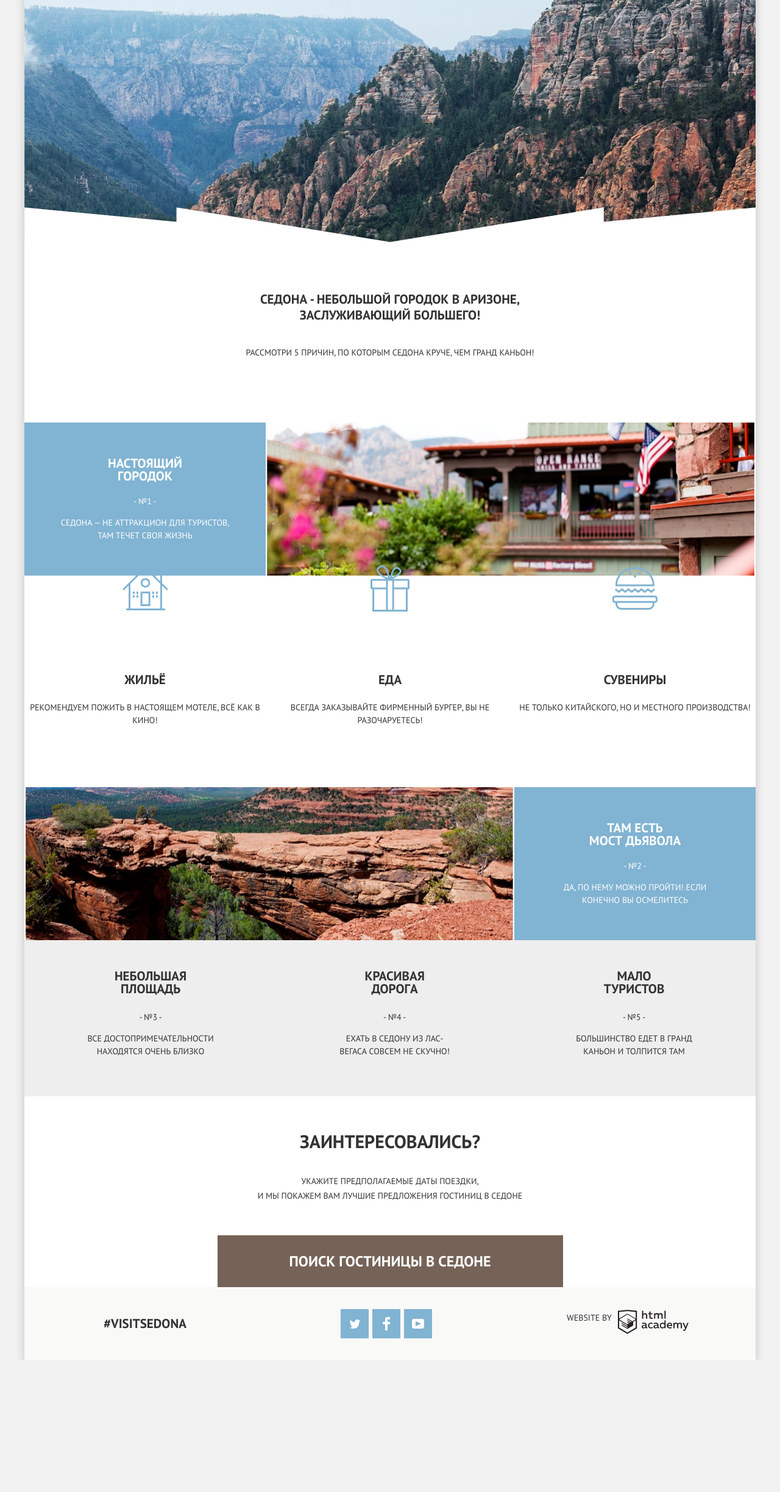
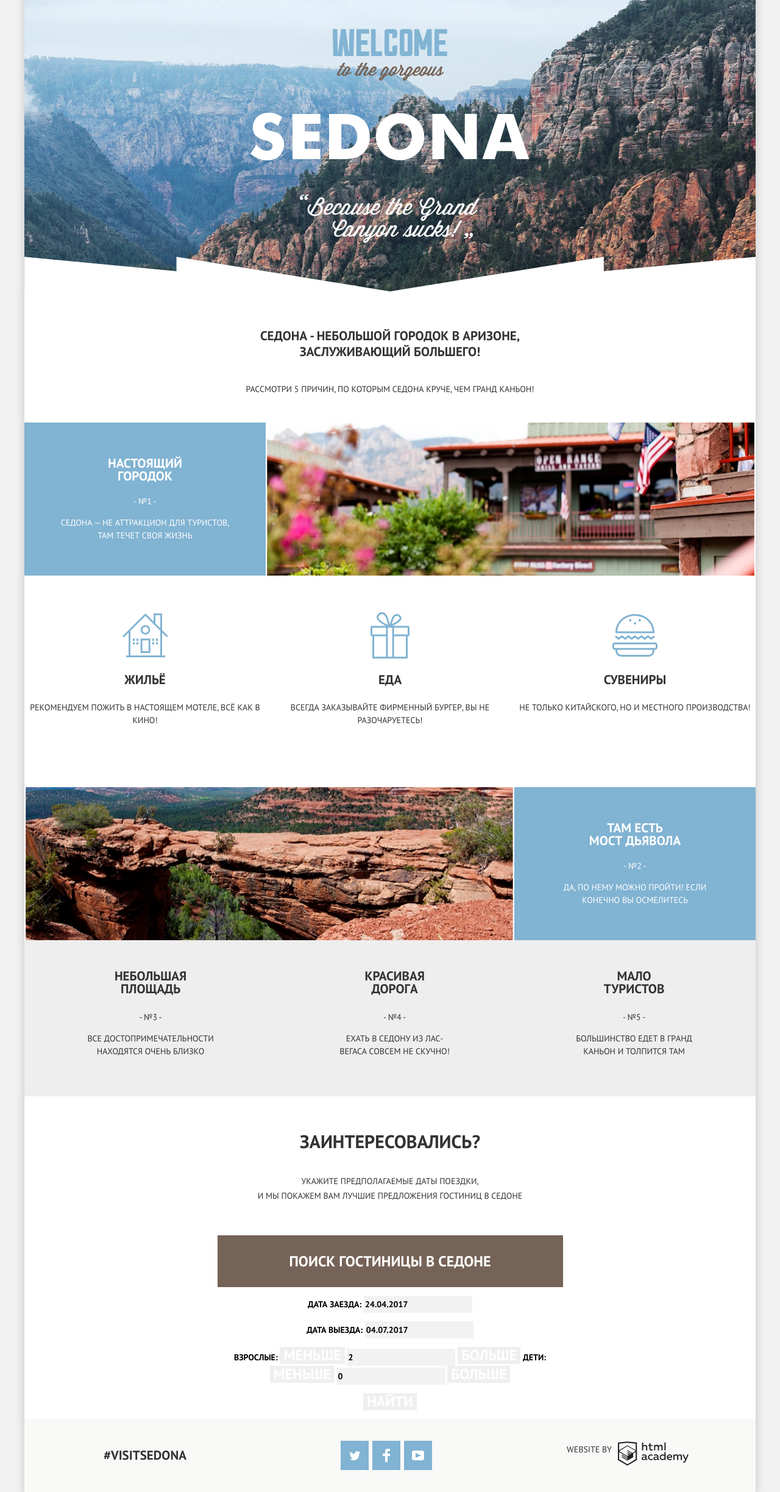
Before and after one commit to Kricks3/547077-sedona, a plain HTML site: page index.html in a window 1280 px wide. Shown: the part 87-2534 px from the top of the page at 61% size. Before the commit the page ends 2318 px from the top, so only its background shows below. Drawn offline with Linux system fonts and the light colour scheme.

Commit message:
Изменения

```diff
--- a/css/main.css
+++ b/css/main.css
@@ -344,6 +344,7 @@ body {
 }
 
 
+
 .head {
 	min-height: 55px;
 }
@@ -404,12 +405,13 @@ body {
 	content: "";
 	width: 100%;
 	height: 510px;
-	background: url("../img/background-intro.jpg") no-repeat center center;
-
+	background-image: url("../img/nice-text.png"), url("../img/shape-header.png"), url("../img/background.jpg");
+	background-repeat: no-repeat, no-repeat, no-repeat;
+	background-position:center center, bottom 0px center, top -80px center;
 }
 
 .intro h1 {
-	margin-top: 0;
+	margin-top: 60px;
 	margin-bottom: 35px;
 }
 
@@ -440,6 +442,7 @@ body {
 	flex-basis: 33%;
 	padding-top: 135px;
 	padding-bottom: 85px;
+	position: relative;
 }
 
 .advantages div:nth-of-type(1)::before {
@@ -460,7 +463,7 @@ body {
 	width: 76px;
 	height: 76px;
 	margin-left: -38px;
-	bottom: -290px;
+	top: 60px;
 	background-repeat: no-repeat;
 	background-position: center center;
 }
@@ -652,11 +655,12 @@ input[type="radio"].visually-hidden {
     height: 23px;
 }
 
-.filter-input-checkbox:checked + label::after {
+.filter-input-checkbox:checked + label::before {
     content: "";
 	background: url("../img/checkbox-on.svg");
+	z-index: 1;
     position: absolute;
-    width: 23px;
+    width: 25px;
     height: 23px;
     left: -40px;
     top: 0;
--- a/index.html
+++ b/index.html
@@ -80,7 +80,7 @@
 			<p class="text-form">Укажите предполагаемые даты поездки, <br> и мы покажем вам лучшие предложения гостиниц в Седоне</p>
 			<div class="hotel-form">
 				<button class="button find-hotels-btn">поиск гостиницы в Седоне</button>
-				<form class="find-hotels visually-hidden" method="get" action="https://echo.htmlacademy.ru">
+				<form class="find-hotels" method="get" action="https://echo.htmlacademy.ru">
 					<p class="date-in">
 						<label for="date-in">дата заезда:</label>
 						<input type="text" name="date-in" id="date-in" value="24.04.2017">
```
Also changed, not shown: img/IMG_9190.jpg (added), img/background.jpg (added).
